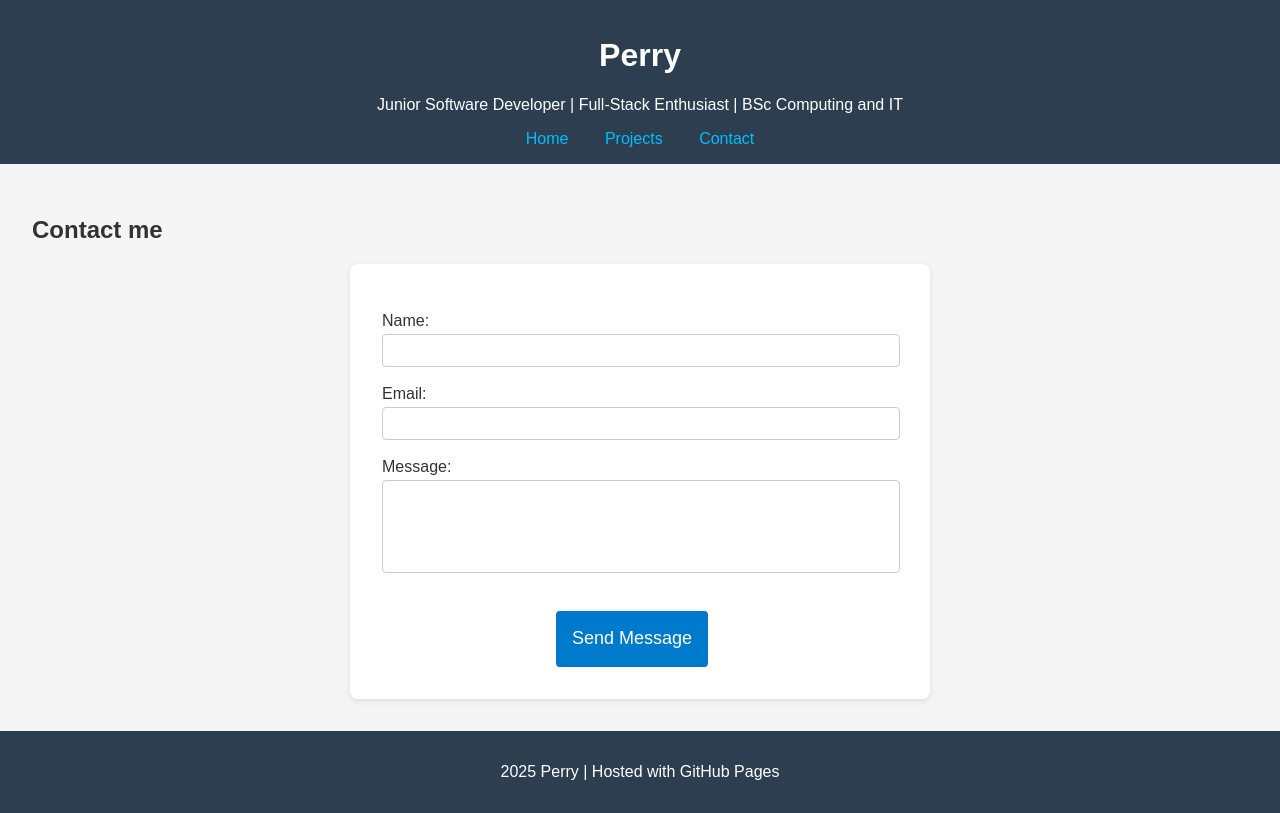
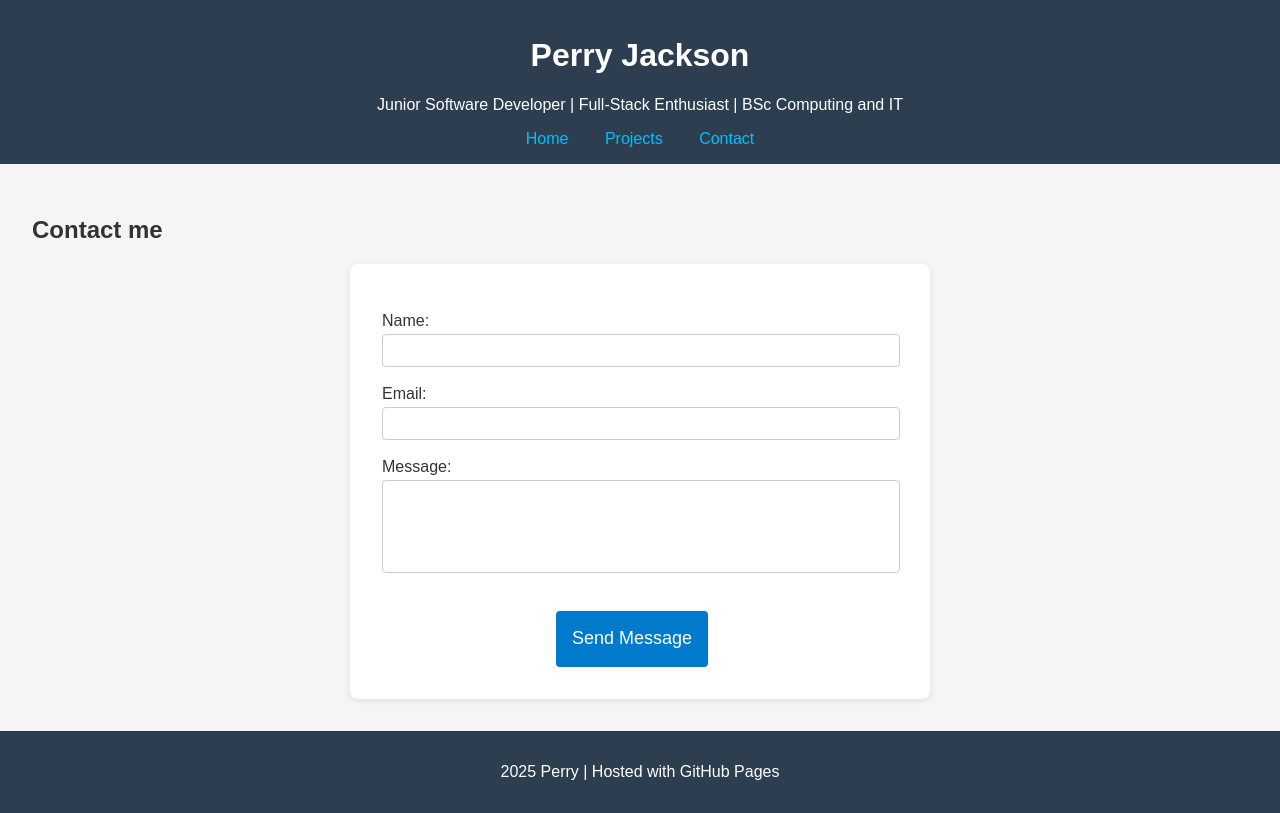
Before and after one commit to JacksonsDev/JacksonsDev.github.io, a plain HTML site: page contact.html in a window 1280 px wide. Drawn offline with Linux system fonts and the light colour scheme.

Commit message:
Added surname to Page headers

```diff
--- a/contact.html
+++ b/contact.html
@@ -8,7 +8,7 @@
   </head>
   <body>
     <header>
-      <h1>Perry</h1>
+      <h1>Perry Jackson</h1>
       <p>
         Junior Software Developer | Full-Stack Enthusiast | BSc Computing and IT
       </p>
```
Also changed, not shown: index.html (+1 -1 lines), projects.html (+1 -1 lines).
